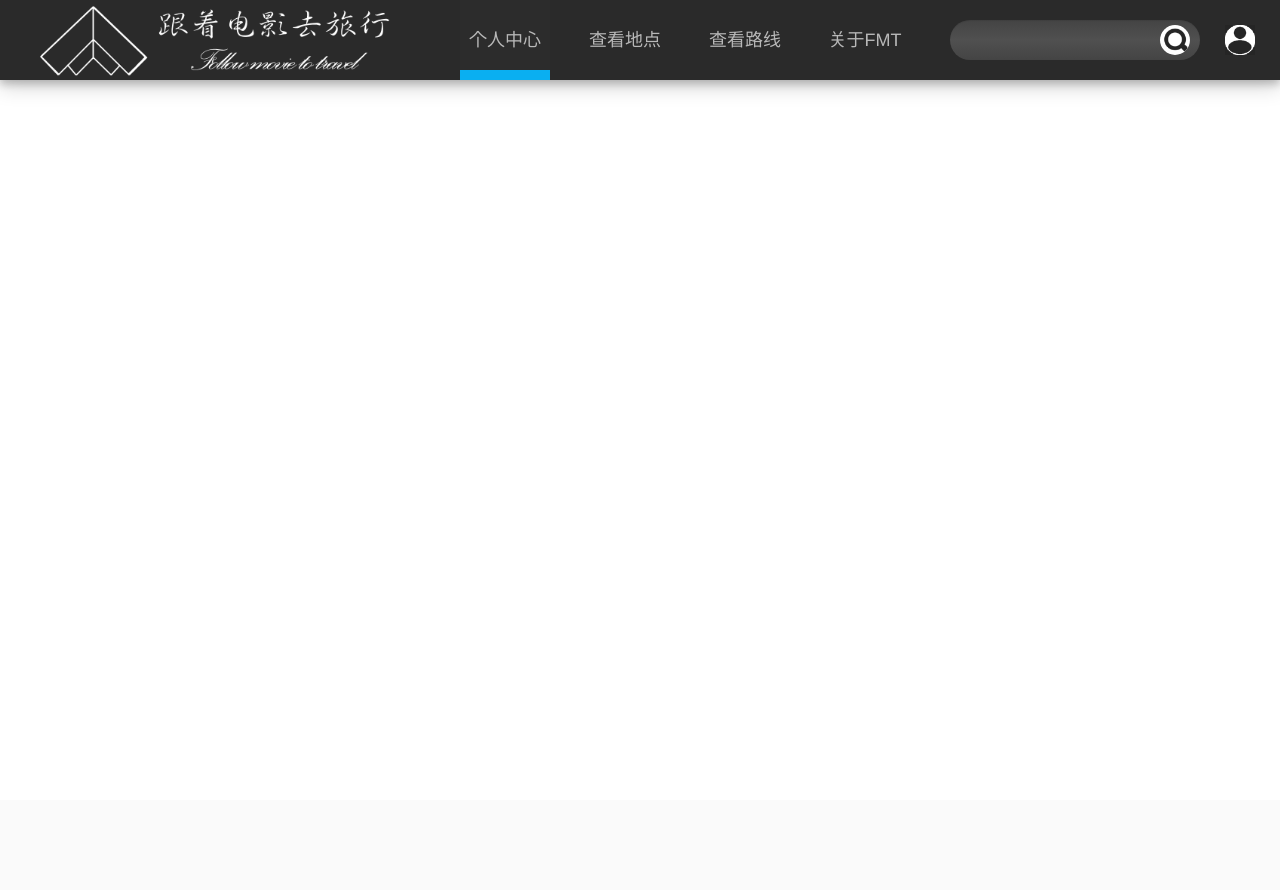
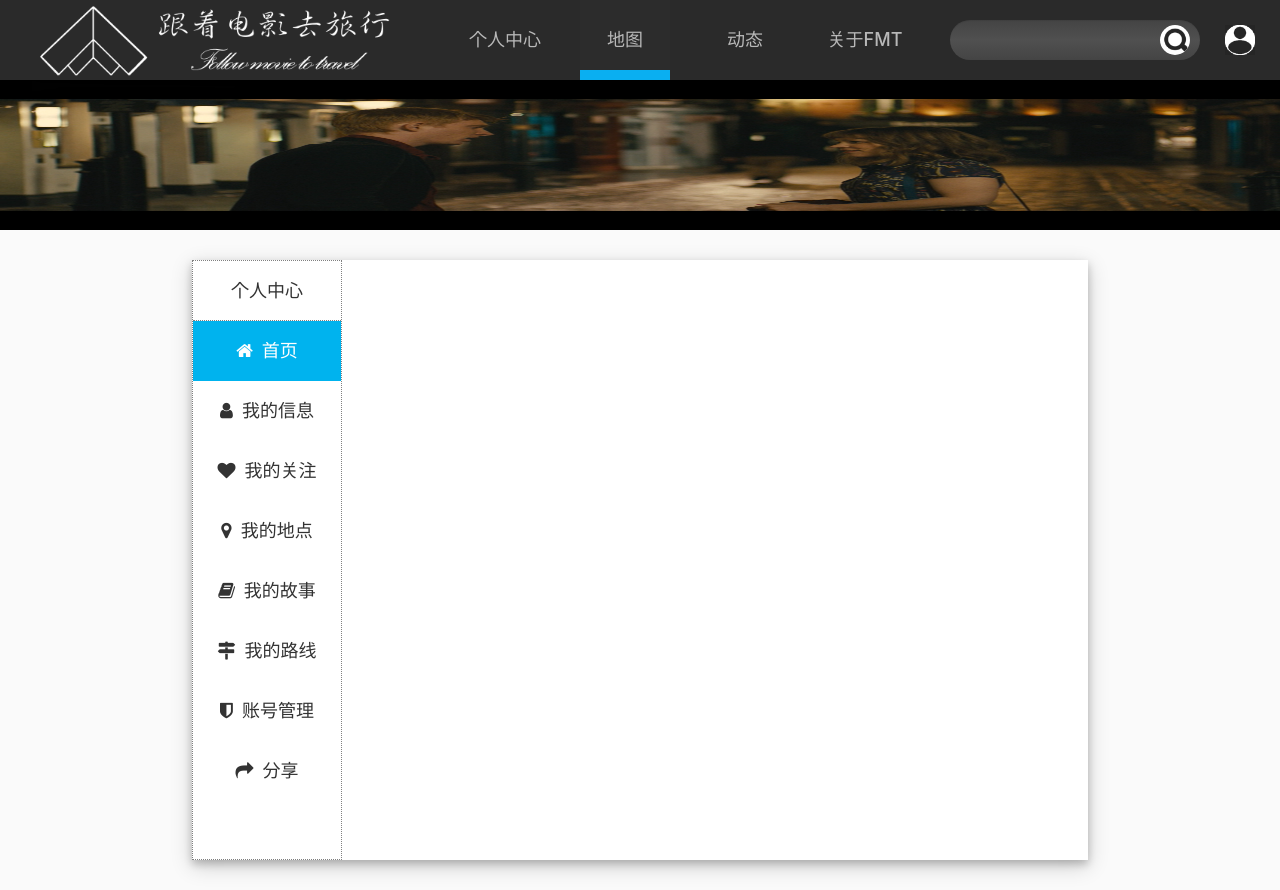
Before and after one commit to snx1995/FMT, a PHP site: page /effectsTest.html in a window 1280 px wide. Before the commit the page ends 91 px from the top, so only its background shows below. Run offline with PHP 8.4, Linux system fonts and the light colour scheme.

Commit message:
nav tab : user center frame almost complete.

```diff
--- a/css/fmt.css
+++ b/css/fmt.css
@@ -15,6 +15,10 @@ textarea{
 }
 a:hover{
     cursor: pointer;
+}
+h1,h2,h3,h4,h5,h6{
+    padding: 0 0 0 0;
+    margin: 0 0 0 0;
 }
 .main{
     min-width: 100%;
@@ -503,6 +507,16 @@ a:hover{
     z-index: 1;
 
 }
+#test{
+    overflow: auto;
+    position: absolute;
+    top: 80px;
+    left: 0;
+    width: 100%;
+    min-height: 100%;
+    z-index: 1;
+    background-color: rgb(250,250,250);
+}
 #googleMap,#userCenter,#about,#dynamicInfo{
     position: absolute;
     top: 80px;
@@ -521,7 +535,7 @@ a:hover{
     background-color: #00b3ee;
 }
 #userCenter{
-    background-color: #3e8f3e;
+    background-color: rgb(250,250,250);
 }
 #userCenter,#about,#dynamicInfo{
     opacity: 0;
@@ -1172,3 +1186,29 @@ a:hover{
     width: 100%;
     height: 100%;
 }
+.user-center-btn,.user-center-header{
+    width: 100%;
+    height: 60px;
+    background-color: white;
+}
+.user-center-header{
+    border-bottom: 1px dotted gray;
+}
+.user-center-btn:hover{
+    background-color: #f4f4f4;
+}
+.user-center-btn.active{
+    background-color: #00b3ee;
+    color: white;
+}
+.user-center-btn h4,.user-center-header h4{
+    line-height: 60px;
+    text-align: center;
+    width: 100%;
+}
+.user-center-btn h4{
+    cursor: pointer;
+}
+.user-center-header h4{
+    cursor: default;
+}
--- a/effectsTest.html
+++ b/effectsTest.html
@@ -4,143 +4,73 @@
     <meta charset="UTF-8">
     <title>EffectsTest</title>
     <style>
-        .f-options{
-             float: left;
-             width: 90px;
-             height: 80px;
-             margin-left: 30px;
-             position: relative;
-             top: 0;
-             left: 0;
-         }
-        .f-options div{
+        .user-center-btn,.user-center-header{
             width: 100%;
-            height: 10px;
-            position: absolute;
-            top:80px;
-            left: 0;
-            background-color: rgb(10,175,241);
-            transition: top 0.3s;
+            height: 60px;
+            background-color: white;
         }
-        .f-options.active{
-            background-color: rgb(44,44,44);
+        .user-center-header{
+            border-bottom: 1px solid gray;
         }
-        .f-options.active div{
-            top: 70px;
+        .user-center-btn:hover{
+            background-color: #f4f4f4;
         }
-        .f-options:hover div{
-            top: 70px;
+        .user-center-btn.active{
+            background-color: #00b3ee;
+            color: white;
         }
-        .f-options h3{
-            padding:  0 0 0 0;
-            margin: 0 0 0 0;
-            font-size: 18px;
-            color: rgb(184,184,184);
+        .user-center-btn h4,.user-center-header h4{
+            line-height: 60px;
+            text-align: center;
             width: 100%;
-            line-height: 80px;
-            text-align: center;
+        }
+        .user-center-btn h4{
+            cursor: pointer;
+        }
+        .user-center-header h4{
             cursor: default;
         }
-        .f-options:hover h3{
-            color: rgb(255,255,255);
-        }
-        .f-header{
-            position: absolute;
-            top: 0;
-            left: 0;
-            width: 100%;
-            height: 80px;
-            background-color: rgb(42,42,42);
-            box-shadow:  0 4px 8px 0 rgba(0, 0, 0, 0.2), 0 6px 20px 0 rgba(0, 0, 0, 0.19);
-            overflow: hidden;
-        }
-        .adapter{
-            width: 100%;
-            height: 100%;
-            position: relative
-        }
-        .f-logo{
-            margin-left: 40px;
-            width: 350px;
-            height: 80px;
-            margin-right: 40px;
-            float: left
-        }
-        .f-user{
-            float: right;
-            width: 30px;
-            height: 30px;
-            margin: 25px 25px 25px 25px;
-            background-color: white;
-        }
-        .f-user:hover{
-            background-color: #646464;
-        }
-        .f-user:active{
-            background-color: white;
-        }
-        .f-user img{
-            width: 100%;
-            height: 100%;
-        }
-        .f-search{
-            position: relative;
-            overflow: hidden;
-            width: 250px;
-            height: 40px;
-            float: right;
-            margin: 20px 0 20px 20px;
-        }
-        .f-search input{
-            border-radius: 20px;
-            color: white;
-            display: block;
-            width: 100%;
-            height: 100%;
-            border: #343434;
-            background: linear-gradient(#444,#505050,#444);
-        }
-        .f-search div{
-            border-radius: 50%;
-            overflow: hidden;
-            background-color: white;
-            position: absolute;
-            top: 5px;
-            right: 10px;
-            width: 30px;
-            height: 30px;
-        }
-        .f-search div:hover{
-            background-color: #646464;
-        }.f-search div:active{
-             background-color: white;
-         }
-        .f-search div img{
-            width: 100%;
-            height: 100%;
-        }
     </style>
-    <link rel="stylesheet" href="css/fmt.css">
+    <script>
+        var userCenterCtrl = {
+            userOptions:document.getElementsByClassName("user-center-btn"),
+            preOption:0,
+            change:function (n) {
+                this.userOptions[this.preOption].classList.remove("active");
+                this.userOptions[n].classList.add("active");
+                this.preOption=n;
+            },
+            init:function () {
+                for(var i=0;i<this.userOptions.length;i++){
+                    this.userOptions[i].addEventListener("click",function () {
+                        userCenterCtrl.change(this.getAttribute("data-index"));
+                    })
+                }
+            }
+        };
+        userCenterCtrl.init();
+    </script>
     <link rel="stylesheet" href="css/bootstrap.min.css">
     <link rel="stylesheet" href="css/font-awesome.min.css">
+    <link rel="stylesheet" href="css/fmt.css">
 </head>
 <body>
     <div class="f-header">
         <div class="adapter">
             <img src="img/logo.png" class="f-logo">
-            <div class="f-options active">
+            <div class="f-options" data-index="0">
                 <h3 style="">个人中心</h3>
                 <div></div>
             </div>
-            <div class="f-options">
-                <h3 style="">查看地点</h3>
+            <div class="f-options active" data-index="1">
+                <h3 style="">地图</h3>
                 <div></div>
             </div>
-            <div class="f-options">
-                <h3 style="">查看路线</h3>
+            <div class="f-options" data-index="2">
+                <h3 style="">动态</h3>
                 <div></div>
             </div>
-            <div class="f-options">
+            <div class="f-options" data-index="3">
                 <h3 style="">关于FMT</h3>
                 <div></div>
             </div>
@@ -155,6 +85,40 @@
             </div>
         </div>
     </div>
+    <div id="test">
+        <img src="img/AboutTime2.png" alt="" style="width: 100%;height: 150px">
+        <div style="margin: 30px auto;width: 70%;height: 600px;background-color: white;box-shadow: 0 4px 8px 0 rgba(0, 0, 0, 0.2), 0 6px 20px 0 rgba(0, 0, 0, 0.19);">
+            <div style="height: 100%;width: 150px;border: 1px dotted gray;">
+                <div class="user-center-header">
+                    <h4>个人中心</h4>
+                </div>
+                <div class="user-center-btn active" data-index="0">
+                    <h4><i class="fa fa-home">&nbsp;&nbsp;</i>首页</h4>
+                </div>
+                <div class="user-center-btn" data-index="1">
+                    <h4><i class="fa fa-user">&nbsp;&nbsp;</i>我的信息</h4>
+                </div>
+                <div class="user-center-btn" data-index="2">
+                    <h4><i class="fa fa-heart">&nbsp;&nbsp;</i>我的关注</h4>
+                </div>
+                <div class="user-center-btn" data-index="3">
+                    <h4><i class="fa fa-map-marker">&nbsp;&nbsp;</i>我的地点</h4>
+                </div>
+                <div class="user-center-btn" data-index="4">
+                    <h4><i class="fa fa-book">&nbsp;&nbsp;</i>我的故事</h4>
+                </div>
+                <div class="user-center-btn" data-index="5">
+                    <h4><i class="fa fa-map-signs">&nbsp;&nbsp;</i>我的路线</h4>
+                </div>
+                <div class="user-center-btn" data-index="6">
+                    <h4><i class="fa fa-shield">&nbsp;&nbsp;</i>账号管理</h4>
+                </div>
+                <div class="user-center-btn" data-index="7">
+                    <h4><i class="fa fa-share">&nbsp;&nbsp;</i>分享</h4>
+                </div>
+            </div>
+        </div>
+    </div>
     <script src="js/effectsCtrl.js"></script>
 </body>
 </html>
```
Also changed, not shown: gomain.php (+33 -1 lines), js/fmt.js (+40 -7 lines).
